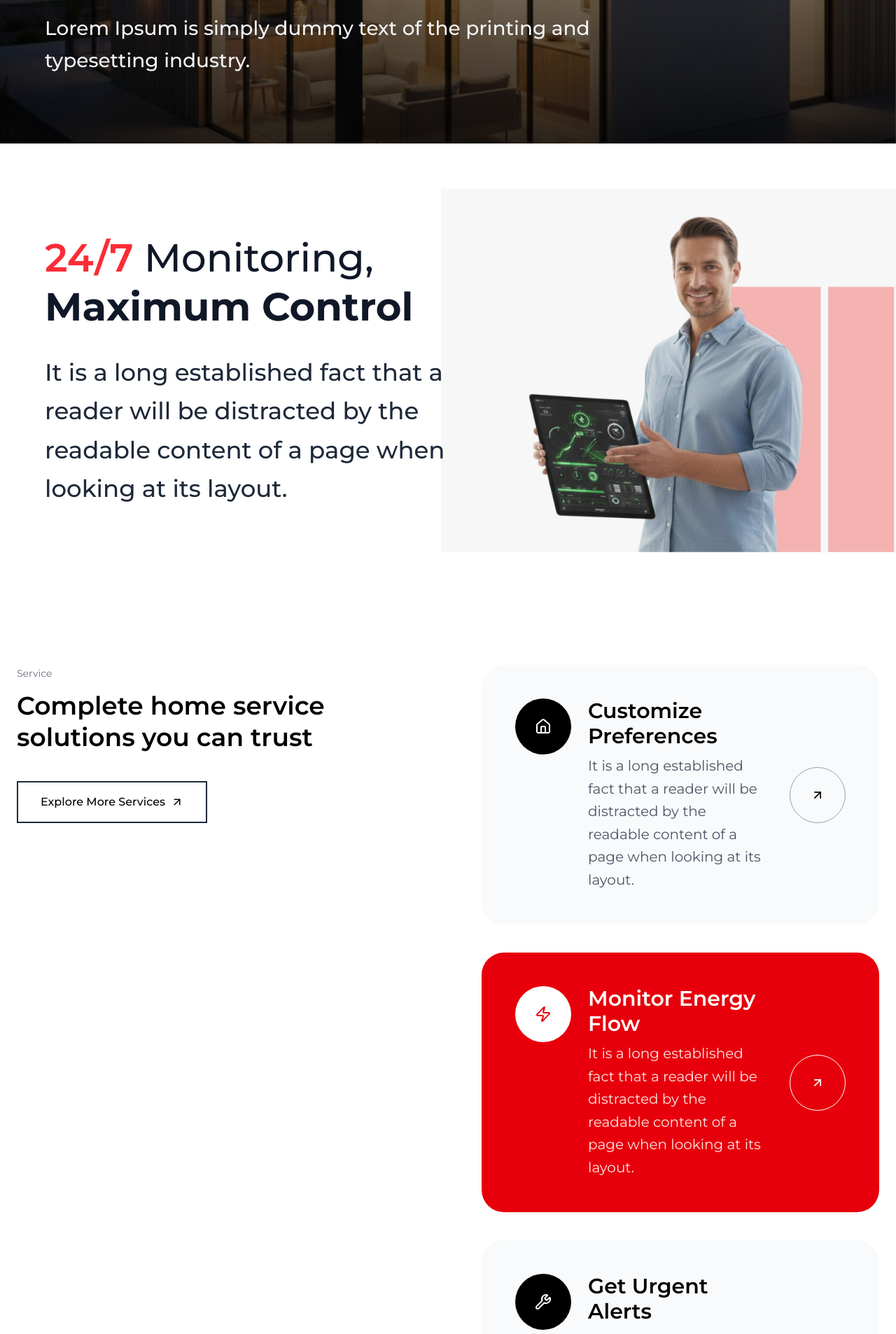
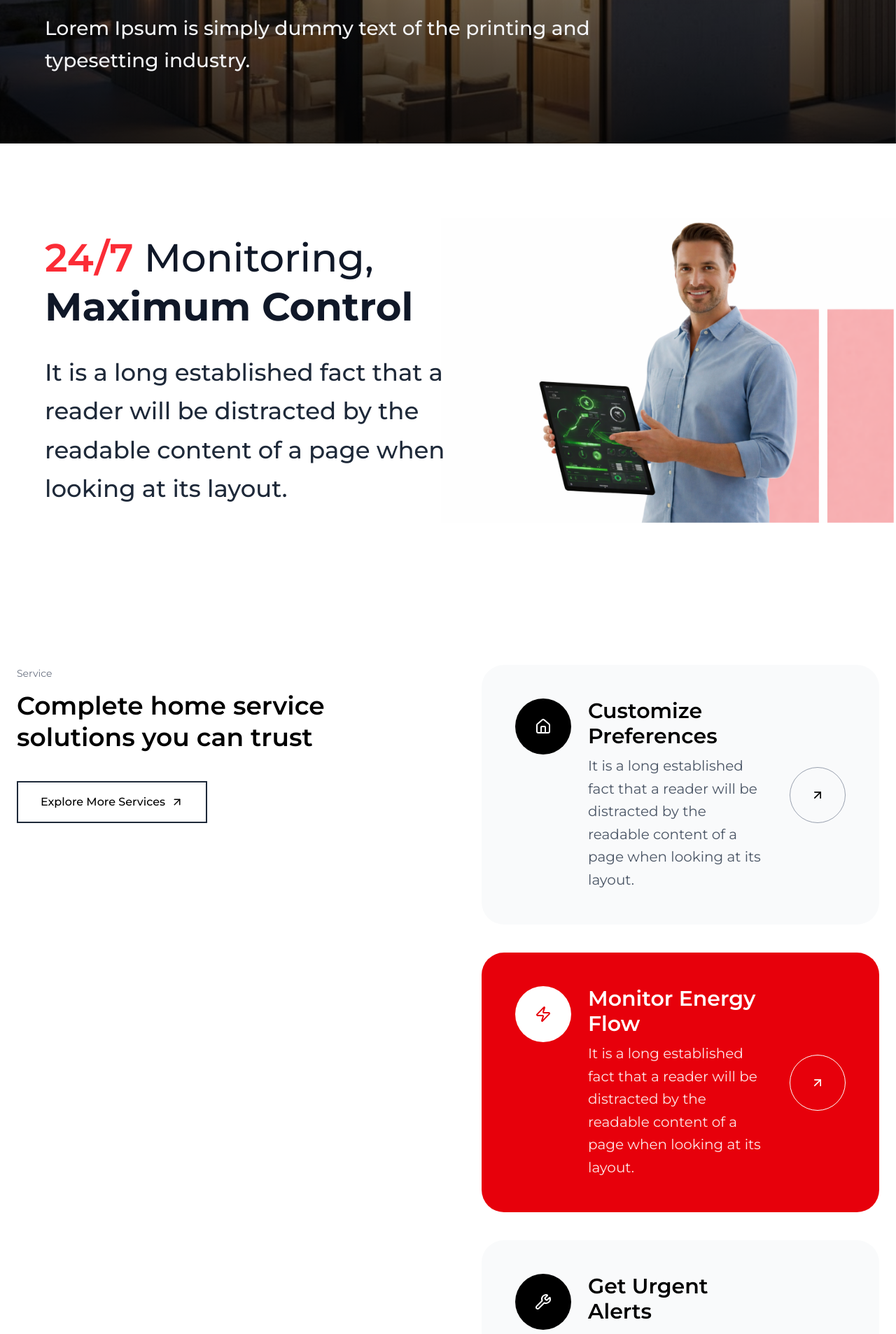
Before and after one commit to roshankhapre/solar-panel-frontend, a Next.js app: page / in a window 1280 px wide. Shown: the part 6580-8486 px from the top of the page at 70% size. Built offline with nearby package versions, Linux system fonts and the light colour scheme.

Commit message:
updates in about and homepage change

```diff
--- a/src/app/components/PowerBackup.jsx
+++ b/src/app/components/PowerBackup.jsx
@@ -155,19 +155,19 @@ export default function PowerBackup() {
                 : "translate-x-8 opacity-0 scale-95"
             }`}
           >
-            <div className="relative w-full max-w-[350px] xs:max-w-[400px] sm:max-w-[450px] md:max-w-[500px] lg:max-w-[550px] xl:max-w-[650px] 2xl:max-w-[750px] group">
+            <div className="relative w-full max-w-[350px] xs:max-w-[400px] sm:max-w-[450px] md:max-w-[500px] lg:max-w-[550px] xl:max-w-[650px] 2xl:max-w-[950px] group">
               <div className="relative aspect-[4/5] lg:aspect-[5/6] xl:aspect-[4/5]">
                 <Image
-                  src="/monitor-man1.jpeg"
+                  src="/1.png"
                   alt="Man monitoring solar system"
                   fill
-                  className="object-contain transition-transform duration-700 group-hover:scale-105"
+                  className="object-contain "
                   sizes="(max-width: 768px) 90vw, (max-width: 1024px) 50vw, (max-width: 1280px) 45vw, 750px"
                   priority
                 />
               </div>
               {/* Subtle shadow effect on hover */}
-              <div className="absolute inset-0 shadow-2xl opacity-0 group-hover:opacity-100 transition-opacity duration-500 -z-10"></div>
+              <div className="absolute inset-0 shadow-2xl opacity-0 "></div>
             </div>
           </div>
         </div>
--- a/src/app/components/ServicesSection.jsx
+++ b/src/app/components/ServicesSection.jsx
@@ -11,17 +11,12 @@ export default function ServicesSection() {
   useEffect(() => {
     const observer = new IntersectionObserver(
       ([entry]) => {
-        if (entry.isIntersecting) {
-          setIsVisible(true);
-        }
+        if (entry.isIntersecting) setIsVisible(true);
       },
       { threshold: 0.1 },
     );
 
-    if (sectionRef.current) {
-      observer.observe(sectionRef.current);
-    }
-
+    if (sectionRef.current) observer.observe(sectionRef.current);
     return () => observer.disconnect();
   }, []);
 
@@ -33,9 +28,14 @@ export default function ServicesSection() {
         className="py-12 sm:py-16 md:py-20 lg:py-24 px-4 sm:px-6 bg-white"
       >
         <div className="max-w-7xl mx-auto grid lg:grid-cols-2 gap-12 sm:gap-16 lg:gap-24 items-start">
-          {/* LEFT CONTENT */}
+          {/* LEFT CONTENT - STICKY */}
+          <div className="sticky top-24 h-fit">
             <div
-            className={`transition-all duration-700 ${isVisible ? "opacity-100 translate-x-0" : "opacity-0 -translate-x-10"}`}
+              className={`transition-all duration-700 ${
+                isVisible
+                  ? "opacity-100 translate-x-0"
+                  : "opacity-0 -translate-x-10"
+              }`}
             >
               <span className="text-sm text-gray-500">Service</span>
 
@@ -44,7 +44,7 @@ export default function ServicesSection() {
                 solutions you can trust
               </h2>
 
-            <button className="mt-6 sm:mt-8 md:mt-10 border-2 border-gray-800 px-6 sm:px-8 py-3 sm:py-4 text-sm sm:text-base font-medium hover:bg-gray-100 hover:text-black transition-all duration-300 text-black group">
+              <button className="mt-6 sm:mt-8 md:mt-10 border-2 border-gray-800 px-6 sm:px-8 py-3 sm:py-4 text-sm sm:text-base font-medium hover:bg-gray-100 transition-all duration-300 text-black group">
                 <span className="flex items-center gap-2">
                   Explore More Services
                   <ArrowUpRight
@@ -54,12 +54,18 @@ export default function ServicesSection() {
                 </span>
               </button>
             </div>
+          </div>
 
-          {/* RIGHT CARDS */}
-          <div className="space-y-4 sm:space-y-6 md:space-y-8 lg:space-y-10">
-            {/* CARD 1 */}
+          {/* ================= RIGHT STICKY STACK ================= */}
+          <div className="relative h-[800px] sm:h-[900px] md:h-[1000px] lg:h-[1100px]">
+            {/* CARD 1 - TOP */}
+            <div className="sticky top-24 z-30">
               <div
-              className={`transition-all duration-500 delay-100 ${isVisible ? "opacity-100 translate-y-0" : "opacity-0 translate-y-10"}`}
+                className={`transition-all duration-500 delay-100 ${
+                  isVisible
+                    ? "opacity-100 translate-y-0"
+                    : "opacity-0 translate-y-10"
+                }`}
               >
                 <div className="bg-gray-50 rounded-xl sm:rounded-2xl md:rounded-3xl lg:rounded-4xl p-4 sm:p-6 md:p-8 lg:p-10 xl:p-12 flex flex-col sm:flex-row items-start sm:items-center justify-between gap-4 sm:gap-6 md:gap-8 transition-all duration-300 hover:scale-[1.02] hover:shadow-xl">
                   <div className="flex gap-3 sm:gap-4 md:gap-5 lg:gap-6 items-start w-full sm:max-w-[75%]">
@@ -72,24 +78,30 @@ export default function ServicesSection() {
                       </h4>
                       <p className="text-xs sm:text-sm md:text-base lg:text-lg xl:text-xl leading-relaxed text-gray-600">
                         It is a long established fact that a reader will be
-                      distracted by the readable content of a page when looking
-                      at its layout.
+                        distracted by the readable content of a page when
+                        looking at its layout.
                       </p>
                     </div>
                   </div>
-                <div className="w-12 h-12 sm:w-14 sm:h-14 md:w-16 md:h-16 lg:w-20 lg:h-20 rounded-full border border-gray-400 text-black flex items-center justify-center self-end sm:self-auto transition-all duration-300 hover:scale-110 hover:rotate-45">
+                  <div className="w-12 h-12 sm:w-14 sm:h-14 md:w-16 md:h-16 lg:w-20 lg:h-20 rounded-full border border-gray-400 text-black flex items-center justify-center transition-all duration-300 hover:rotate-45">
                     <ArrowUpRight className="w-4 h-4 sm:w-5 sm:h-5" />
                   </div>
                 </div>
               </div>
+            </div>
 
-            {/* CARD 2 */}
+            {/* CARD 2 - MIDDLE */}
+            <div className="sticky top-36 sm:top-40 z-40 mt-8 sm:mt-10">
               <div
-              className={`transition-all duration-500 delay-200 ${isVisible ? "opacity-100 translate-y-0" : "opacity-0 translate-y-10"}`}
+                className={`transition-all duration-500 delay-200 ${
+                  isVisible
+                    ? "opacity-100 translate-y-0"
+                    : "opacity-0 translate-y-10"
+                }`}
               >
-              <div className="bg-red-600 text-white rounded-xl sm:rounded-2xl md:rounded-3xl lg:rounded-4xl p-4 sm:p-6 md:p-8 lg:p-10 xl:p-12 flex flex-col sm:flex-row items-start sm:items-center justify-between gap-4 sm:gap-6 md:gap-8 transition-all duration-300 hover:scale-[1.02] hover:shadow-xl shadow-red-500/30">
+                <div className="bg-red-600 text-white rounded-xl sm:rounded-2xl md:rounded-3xl lg:rounded-4xl p-4 sm:p-6 md:p-8 lg:p-10 xl:p-12 flex flex-col sm:flex-row items-start sm:items-center justify-between gap-4 sm:gap-6 md:gap-8 shadow-red-500/30">
                   <div className="flex gap-3 sm:gap-4 md:gap-5 lg:gap-6 items-start w-full sm:max-w-[75%]">
-                  <div className="w-12 h-12 sm:w-14 sm:h-14 md:w-16 md:h-16 lg:w-20 lg:h-20 rounded-full bg-white text-red-600 flex items-center justify-center shrink-0 aspect-square transition-transform duration-300 hover:scale-110">
+                    <div className="w-12 h-12 sm:w-14 sm:h-14 md:w-16 md:h-16 lg:w-20 lg:h-20 rounded-full bg-white text-red-600 flex items-center justify-center shrink-0 aspect-square">
                       <Zap className="w-5 h-5 sm:w-6 sm:h-6" />
                     </div>
                     <div className="flex-1">
@@ -98,24 +110,30 @@ export default function ServicesSection() {
                       </h4>
                       <p className="text-xs sm:text-sm md:text-base lg:text-lg xl:text-xl leading-relaxed text-white/90">
                         It is a long established fact that a reader will be
-                      distracted by the readable content of a page when looking
-                      at its layout.
+                        distracted by the readable content of a page when
+                        looking at its layout.
                       </p>
                     </div>
                   </div>
-                <div className="w-12 h-12 sm:w-14 sm:h-14 md:w-16 md:h-16 lg:w-20 lg:h-20 rounded-full border border-white text-white flex items-center justify-center self-end sm:self-auto transition-all duration-300 hover:scale-110 hover:rotate-45">
+                  <div className="w-12 h-12 sm:w-14 sm:h-14 md:w-16 md:h-16 lg:w-20 lg:h-20 rounded-full border border-white text-white flex items-center justify-center transition-all duration-300 hover:rotate-45">
                     <ArrowUpRight className="w-4 h-4 sm:w-5 sm:h-5" />
                   </div>
                 </div>
               </div>
+            </div>
 
-            {/* CARD 3 */}
+            {/* CARD 3 - BOTTOM */}
+            <div className="sticky top-48 sm:top-56 z-50 mt-8 sm:mt-10">
               <div
-              className={`transition-all duration-500 delay-300 ${isVisible ? "opacity-100 translate-y-0" : "opacity-0 translate-y-10"}`}
+                className={`transition-all duration-500 delay-300 ${
+                  isVisible
+                    ? "opacity-100 translate-y-0"
+                    : "opacity-0 translate-y-10"
+                }`}
               >
-              <div className="bg-gray-50 rounded-xl sm:rounded-2xl md:rounded-3xl lg:rounded-4xl p-4 sm:p-6 md:p-8 lg:p-10 xl:p-12 flex flex-col sm:flex-row items-start sm:items-center justify-between gap-4 sm:gap-6 md:gap-8 transition-all duration-300 hover:scale-[1.02] hover:shadow-xl">
+                <div className="bg-gray-50 rounded-xl sm:rounded-2xl md:rounded-3xl lg:rounded-4xl p-4 sm:p-6 md:p-8 lg:p-10 xl:p-12 flex flex-col sm:flex-row items-start sm:items-center justify-between gap-4 sm:gap-6 md:gap-8">
                   <div className="flex gap-3 sm:gap-4 md:gap-5 lg:gap-6 items-start w-full sm:max-w-[75%]">
-                  <div className="w-12 h-12 sm:w-14 sm:h-14 md:w-16 md:h-16 lg:w-20 lg:h-20 rounded-full bg-black text-white flex items-center justify-center shrink-0 aspect-square transition-transform duration-300 hover:scale-110">
+                    <div className="w-12 h-12 sm:w-14 sm:h-14 md:w-16 md:h-16 lg:w-20 lg:h-20 rounded-full bg-black text-white flex items-center justify-center shrink-0 aspect-square">
                       <Wrench className="w-5 h-5 sm:w-6 sm:h-6" />
                     </div>
                     <div className="flex-1">
@@ -124,13 +142,14 @@ export default function ServicesSection() {
                       </h4>
                       <p className="text-xs sm:text-sm md:text-base lg:text-lg xl:text-xl leading-relaxed text-gray-600">
                         It is long established fact that a reader will be
-                      distracted by the readable content of a page when looking
-                      at its layout.
+                        distracted by the readable content of a page when
+                        looking at its layout.
                       </p>
                     </div>
                   </div>
-                <div className="w-12 h-12 sm:w-14 sm:h-14 md:w-16 md:h-16 lg:w-20 lg:h-20 rounded-full border border-gray-400 text-black flex items-center justify-center self-end sm:self-auto transition-all duration-300 hover:scale-110 hover:rotate-45">
+                  <div className="w-12 h-12 sm:w-14 sm:h-14 md:w-16 md:h-16 lg:w-20 lg:h-20 rounded-full border border-gray-400 text-black flex items-center justify-center transition-all duration-300 hover:rotate-45">
                     <ArrowUpRight className="w-4 h-4 sm:w-5 sm:h-5" />
+                  </div>
                 </div>
               </div>
             </div>
@@ -139,9 +158,11 @@ export default function ServicesSection() {
       </section>
 
       {/* ================= FULL WIDTH IMAGE ================= */}
-      <section className="relative w-full h-[300px] sm:h-[400px] md:h-[500px] lg:h-[600px] xl:h-[700px]">
+      <section className="relative w-full h-[300px] sm:h-[400px] md:h-[500px] lg:h-[600px] xl:h-[700px] -mt-16 sm:-mt-20 md:-mt-24">
         <div
-          className={`transition-opacity duration-700 ${isVisible ? "opacity-100" : "opacity-0"}`}
+          className={`transition-opacity duration-700 ${
+            isVisible ? "opacity-100" : "opacity-0"
+          }`}
         >
           <Image
             src="/service-full.jpeg"
@@ -159,16 +180,12 @@ export default function ServicesSection() {
         <div className="max-w-[1600px] mx-auto">
           <div className="flex flex-col lg:flex-row items-start gap-4 sm:gap-6 lg:gap-12 xl:gap-16">
             {/* LEFT TITLE */}
-            <h3
-              className={`text-2xl sm:text-3xl md:text-4xl lg:text-5xl xl:text-6xl font-bold text-black whitespace-nowrap transition-all duration-700 ${isVisible ? "opacity-100 translate-x-0" : "opacity-0 -translate-x-10"}`}
-            >
+            <h3 className="text-2xl sm:text-3xl md:text-4xl lg:text-5xl xl:text-6xl font-bold text-black whitespace-nowrap">
               Getting to Power On
             </h3>
 
             {/* RIGHT DESCRIPTION */}
-            <p
-              className={`text-sm sm:text-base md:text-lg lg:text-xl xl:text-2xl leading-relaxed text-gray-900 max-w-5xl transition-all duration-700 delay-200 ${isVisible ? "opacity-100 translate-x-0" : "opacity-0 translate-x-10"}`}
-            >
+            <p className="text-sm sm:text-base md:text-lg lg:text-xl xl:text-2xl leading-relaxed text-gray-900 max-w-5xl">
               It is a long established fact that a reader will be distracted by
               the readable content of a page when looking at its layout. The
               point of using Lorem Ipsum is that it has a more-or-less normal
```
Also changed, not shown: src/app/components/Hero.jsx (+6 -2 lines), public/1.png (added). Lines whose indentation alone changed are shown as unchanged.
